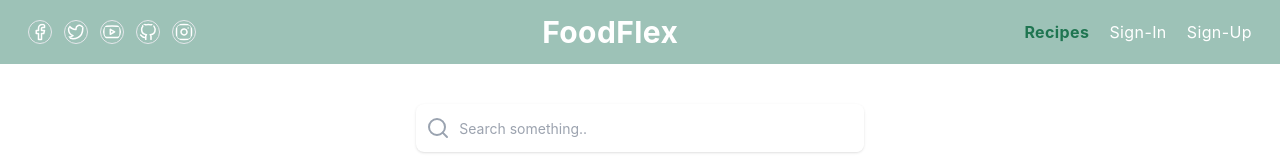
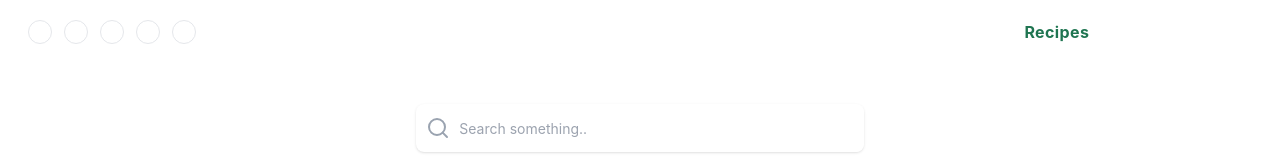
Before and after one commit to maryamtei/project-foodflex-front, a React (Vite) app: page /recipes in a window 1280 px wide. Shown: the top 160 px of the page. Built offline with nearby package versions, Linux system fonts and the light colour scheme; no server answers.

Commit message:
ajout de la varible stateHome pour savoir quand la page home est active

```diff
--- a/src/components/Header/HeaderDesktop/HeaderDesktop.tsx
+++ b/src/components/Header/HeaderDesktop/HeaderDesktop.tsx
@@ -10,6 +10,7 @@ function HeaderDesktop() {
   const isLoged = useAppSelector((state) => state.settings.isLoged);
   const modalIsOpen = useAppSelector((state) => state.settings.modalIsOpen);
   const signUpOpen = useAppSelector((state) => state.settings.signUpOpen);
+  const stateHome = useAppSelector((state) => state.home.stateHome);
   const dispatch = useAppDispatch();
 
   const toogleModalSignUpSignIn = () => {
@@ -24,7 +25,7 @@ function HeaderDesktop() {
     <header
       className={`relative bg-fourthff w-full  border-none fixed top-0 px-7 h-16 text-bgff flex items-center justify-between tracking-wide   ${
         modalIsOpen ? 'sm:blur-[3px] sm:pointer-events-none' : ''
-      }`}
+      } ${stateHome ? 'sm:bg-transparent' : ''}`}
     >
       <div className="flex gap-3">
         <Facebook className="rounded-full border border-solid p-0.5 w-6 h-6 duration-300 ease-linear hover:scale-125" />
--- a/src/components/Home/Home.tsx
+++ b/src/components/Home/Home.tsx
@@ -1,8 +1,24 @@
+import { useEffect } from 'react';
 import HeadHome from './HeadHome';
 import MainHome from './MainHome';
 import FootHome from './FootHome';
+import { useAppDispatch, useAppSelector } from '../../hooks/redux';
+import { changeStateHome } from '../../store/reducers/home';
 
 function Home() {
+  const dispatch = useAppDispatch();
+  const stateHome = useAppSelector((state) => state.home.stateHome);
+  useEffect(() => {
+    if (stateHome === false) {
+      dispatch(changeStateHome(true));
+    }
+
+    return () => {
+      dispatch(changeStateHome(false));
+    };
+    // eslint-disable-next-line react-hooks/exhaustive-deps
+  }, []); // Ne pas supprimer sinon le code fonctionne plus
+
   return (
     <div className="bg-neutral-50 relative">
       <HeadHome />
--- /dev/null
+++ b/src/store/reducers/home.ts
@@ -0,0 +1,19 @@
+// eslint-disable-next-line import/no-extraneous-dependencies
+import { createAction, createReducer } from '@reduxjs/toolkit';
+
+interface SettingsState {
+  stateHome: boolean;
+}
+
+const initialValue: SettingsState = {
+  stateHome: true,
+};
+
+export const changeStateHome = createAction<boolean>('settings/CHANGE_STATE');
+
+const homeReducer = createReducer(initialValue, (builder) => {
+  builder.addCase(changeStateHome, (state, action) => {
+    state.stateHome = action.payload;
+  });
+});
+export default homeReducer;
--- a/src/store/reducers/index.ts
+++ b/src/store/reducers/index.ts
@@ -1,4 +1,5 @@
 import profilReducer from './profil';
+import homeReducer from './home';
 import recipesReducer from './recipes';
 import settingsReducer from './settings';
 import favorisReducer from './favoris';
@@ -10,6 +11,7 @@ const reducer = {
   window: windowReducer,
   profil: profilReducer,
   favoris: favorisReducer,
+  home: homeReducer,
 };
 
 export default reducer;
```
